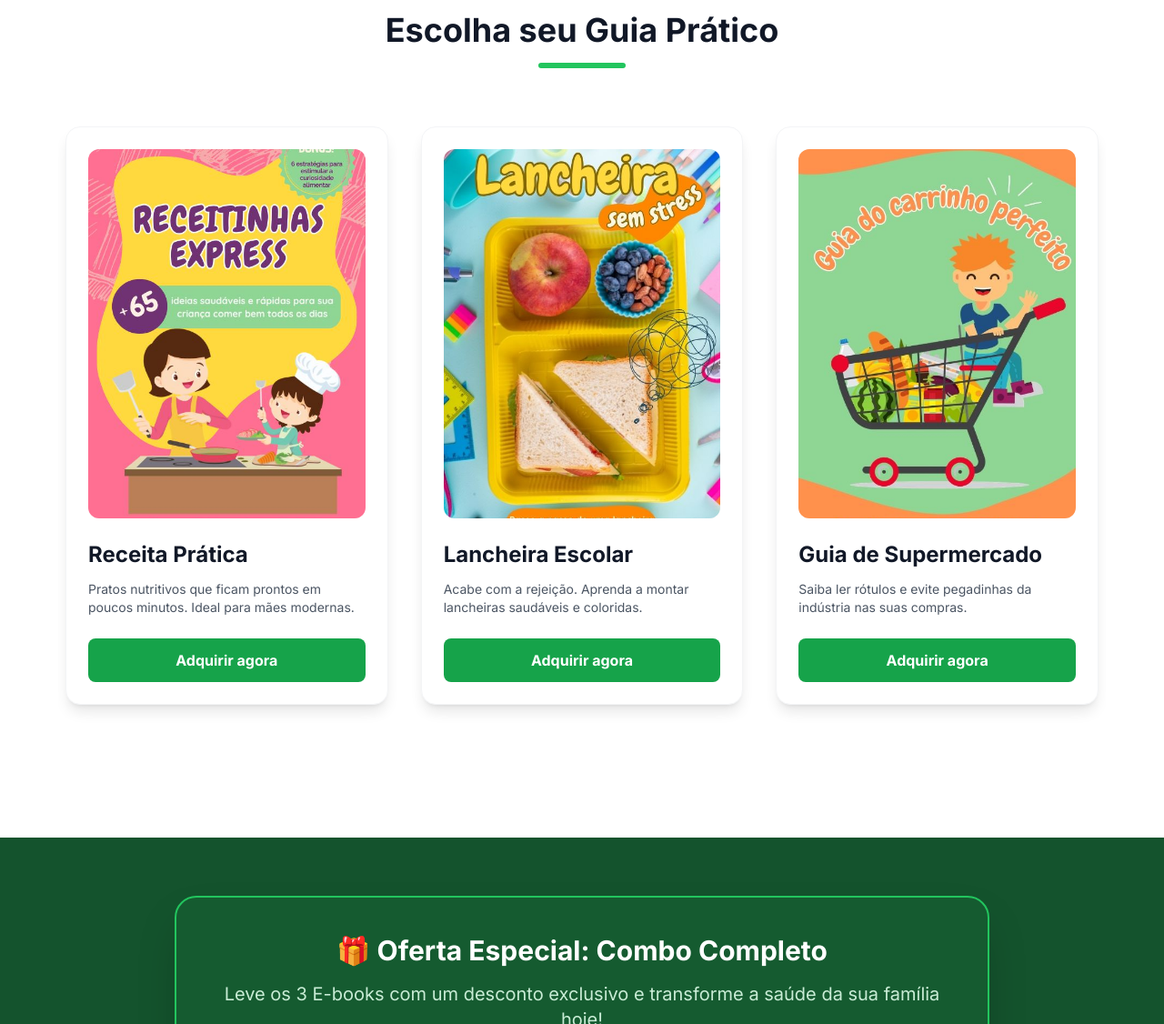
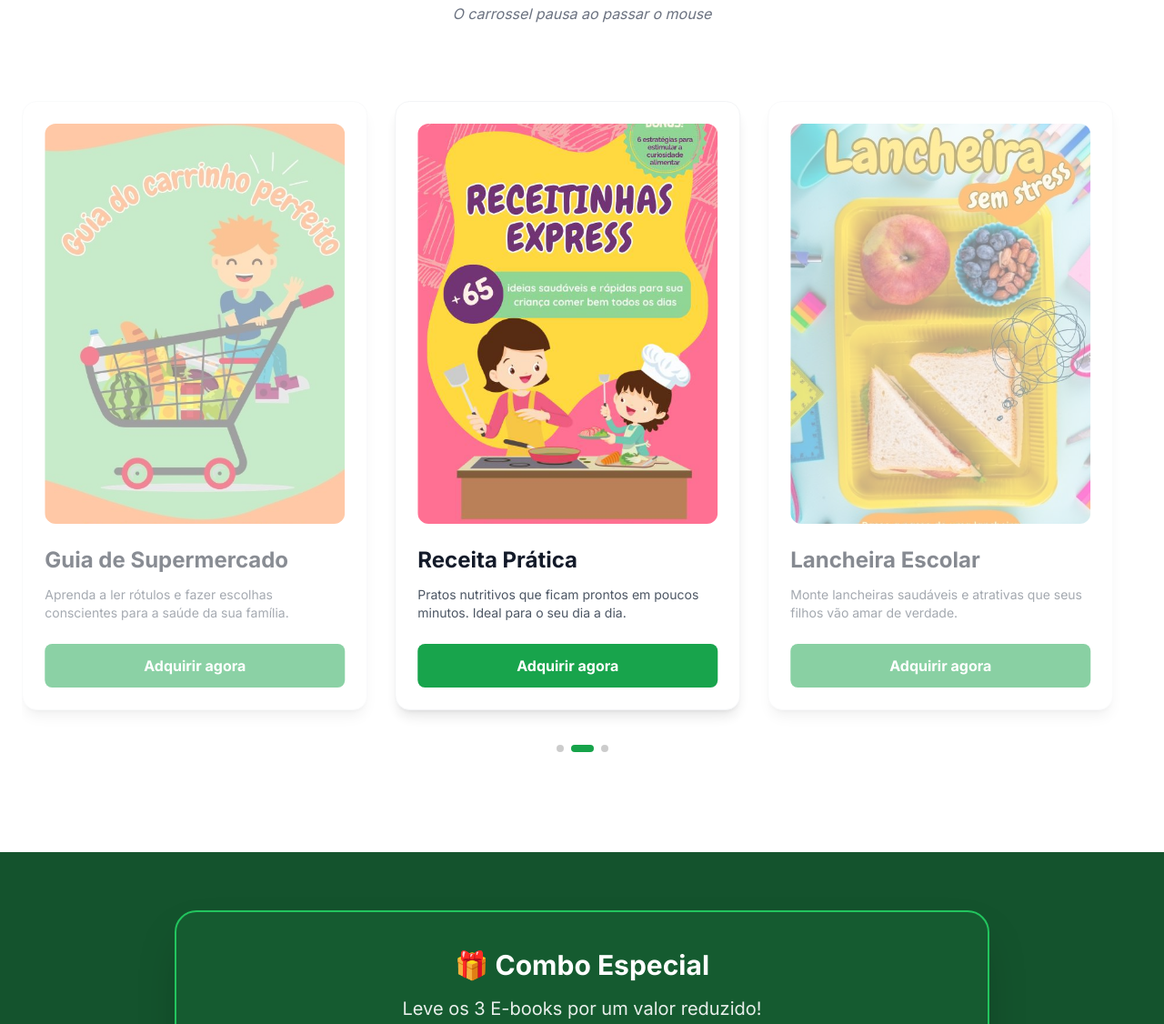
Before and after one commit to niutechbr/site-nutri, a plain HTML site: page index.html in a window 1280 px wide. Shown: the part 693-1819 px from the top of the page at 91% size. Drawn offline with nearby package versions, Linux system fonts and the light colour scheme.

Commit message:
style: implement Apple-inspired store layout with free-mode carousel

```diff
--- a/index.html
+++ b/index.html
@@ -15,11 +15,31 @@
         body { font-family: 'Inter', sans-serif; }
         html { scroll-behavior: smooth; }
 
-        /* Customização das bolinhas do carrossel */
+        /* --- Estilização do Carrossel com Destaque --- */
+        .swiper {
+            padding-bottom: 60px !important;
+            padding-top: 20px !important;
+        }
+
+        .swiper-slide {
+            transition: all 0.5s ease;
+            opacity: 0.5;
+            transform: scale(0.9);
+        }
+
+        /* Slide que está no centro/foco */
+        .swiper-slide-active {
+            opacity: 1;
+            transform: scale(1.05);
+            z-index: 10;
+        }
+
+        /* Customização dos pontos de navegação */
         .swiper-pagination-bullet-active {
-            background: #16a34a !important; /* verde-600 */
+            background: #16a34a !important;
+            width: 25px;
+            border-radius: 5px;
         }
-        .swiper { padding-bottom: 50px !important; }
     </style>
 </head>
 <body class="bg-gray-50 text-gray-800 antialiased">
@@ -29,72 +49,71 @@
             <span class="inline-block bg-green-100 text-green-700 text-sm font-bold px-4 py-2 rounded-full mb-6 shadow-sm border border-green-200">
                 🥗 Nutrição Infantil & Familiar
             </span>
-            <h1 class="text-4xl md:text-6xl font-extrabold text-gray-900 mb-6 leading-tight tracking-tight">
-                Transforme a alimentação da sua casa <br>
-                <span class="text-transparent bg-clip-text bg-gradient-to-r from-green-600 to-emerald-500">sem estresse e com economia</span>
+            <h1 class="text-4xl md:text-6xl font-extrabold text-gray-900 mb-6 leading-tight">
+                Alimentação saudável <br>
+                <span class="text-transparent bg-clip-text bg-gradient-to-r from-green-600 to-emerald-500 text-6xl">sem complicações</span>
             </h1>
             <p class="text-lg md:text-xl text-gray-600 mb-10 max-w-2xl mx-auto leading-relaxed">
-                Chega de dúvidas no supermercado ou na lancheira. Leve os <strong>3 Guias Práticos</strong> da Nutricionista Gamilkem e simplifique sua rotina hoje mesmo.
+                Do supermercado à lancheira: guias práticos criados pela <strong>Nutri Gamilkem</strong> para facilitar a rotina das mães.
             </p>
 
             <div class="flex flex-col sm:flex-row justify-center items-center gap-4">
                 <a href="#ebooks" class="w-full sm:w-auto bg-green-600 hover:bg-green-700 text-white font-bold py-4 px-10 rounded-xl transition duration-300 shadow-lg hover:shadow-green-500/30 transform hover:-translate-y-1">
                     Ver os E-books
                 </a>
-                <a href="https://wa.me/5534997775083" target="_blank" class="w-full sm:w-auto bg-white border-2 border-green-100 text-green-700 font-bold py-4 px-10 rounded-xl hover:border-green-600 hover:text-green-800 transition duration-300">
+                <a href="https://wa.me/5534997775083" target="_blank" class="w-full sm:w-auto bg-white border-2 border-green-100 text-green-700 font-bold py-4 px-10 rounded-xl hover:border-green-600 transition duration-300">
                     Falar com a Nutri
                 </a>
             </div>
         </div>
 
         <div class="absolute top-0 left-0 w-64 h-64 bg-green-200 rounded-full mix-blend-multiply filter blur-3xl opacity-30"></div>
-        <div class="absolute top-0 right-0 w-64 h-64 bg-emerald-200 rounded-full mix-blend-multiply filter blur-3xl opacity-30"></div>
     </header>
 
     <section id="ebooks" class="py-24 px-6 bg-white overflow-hidden">
-        <div class="max-w-6xl mx-auto">
-            <div class="text-center mb-16">
+        <div class="max-w-6xl mx-auto text-center mb-16">
             <h2 class="text-3xl md:text-4xl font-bold text-gray-900 mb-4">Escolha seu Guia Prático</h2>
             <div class="h-1.5 w-24 bg-green-500 mx-auto rounded-full"></div>
+            <p class="mt-4 text-gray-500 italic">O carrossel pausa ao passar o mouse</p>
         </div>
 
-            <div class="swiper mySwiper">
+        <div class="swiper mySwiper px-4">
             <div class="swiper-wrapper">
 
-                    <div class="swiper-slide h-auto">
-                        <div class="bg-white rounded-2xl p-6 border border-gray-100 shadow-lg hover:shadow-xl transition-all flex flex-col h-full mx-2">
+                <div class="swiper-slide">
+                    <div class="bg-white rounded-2xl p-6 border border-gray-100 shadow-lg flex flex-col h-full">
                         <div class="relative mb-6 rounded-xl overflow-hidden bg-gray-100 aspect-[3/4]">
-                                <img src="assets/img/capa-receitas.jpg" alt="E-book Receita Prática" class="object-cover w-full h-full transform hover:scale-105 transition duration-500">
+                            <img src="assets/img/capa-receitas.jpg" alt="Receita Prática" class="object-cover w-full h-full">
                         </div>
                         <h3 class="text-2xl font-bold mb-3 text-gray-900">Receita Prática</h3>
-                            <p class="text-gray-600 mb-6 flex-grow text-sm">Pratos nutritivos que ficam prontos em poucos minutos. Ideal para mães modernas.</p>
-                            <a href="https://wa.me/5534997775083?text=Olá! Gostaria de adquirir o E-book: Receita Prática" target="_blank" class="block text-center bg-green-600 hover:bg-green-700 text-white font-bold py-3 px-6 rounded-lg transition duration-300">
+                        <p class="text-gray-600 mb-6 flex-grow text-sm">Pratos nutritivos que ficam prontos em poucos minutos. Ideal para o seu dia a dia.</p>
+                        <a href="https://wa.me/5534997775083?text=Olá! Quero o E-book: Receita Prática" target="_blank" class="block text-center bg-green-600 hover:bg-green-700 text-white font-bold py-3 px-6 rounded-lg transition duration-300">
                             Adquirir agora
                         </a>
                     </div>
                 </div>
 
-                    <div class="swiper-slide h-auto">
-                        <div class="bg-white rounded-2xl p-6 border border-gray-100 shadow-lg hover:shadow-xl transition-all flex flex-col h-full mx-2">
+                <div class="swiper-slide">
+                    <div class="bg-white rounded-2xl p-6 border border-gray-100 shadow-lg flex flex-col h-full">
                         <div class="relative mb-6 rounded-xl overflow-hidden bg-gray-100 aspect-[3/4]">
-                                <img src="assets/img/capa-lancheira.jpg" alt="E-book Lancheira Escolar" class="object-cover w-full h-full transform hover:scale-105 transition duration-500">
+                            <img src="assets/img/capa-lancheira.jpg" alt="Lancheira Escolar" class="object-cover w-full h-full">
                         </div>
                         <h3 class="text-2xl font-bold mb-3 text-gray-900">Lancheira Escolar</h3>
-                            <p class="text-gray-600 mb-6 flex-grow text-sm">Acabe com a rejeição. Aprenda a montar lancheiras saudáveis e coloridas.</p>
-                            <a href="https://wa.me/5534997775083?text=Olá! Gostaria de adquirir o E-book: Lancheira Escolar" target="_blank" class="block text-center bg-green-600 hover:bg-green-700 text-white font-bold py-3 px-6 rounded-lg transition duration-300">
+                        <p class="text-gray-600 mb-6 flex-grow text-sm">Monte lancheiras saudáveis e atrativas que seus filhos vão amar de verdade.</p>
+                        <a href="https://wa.me/5534997775083?text=Olá! Quero o E-book: Lancheira Escolar" target="_blank" class="block text-center bg-green-600 hover:bg-green-700 text-white font-bold py-3 px-6 rounded-lg transition duration-300">
                             Adquirir agora
                         </a>
                     </div>
                 </div>
 
-                    <div class="swiper-slide h-auto">
-                        <div class="bg-white rounded-2xl p-6 border border-gray-100 shadow-lg hover:shadow-xl transition-all flex flex-col h-full mx-2">
+                <div class="swiper-slide">
+                    <div class="bg-white rounded-2xl p-6 border border-gray-100 shadow-lg flex flex-col h-full">
                         <div class="relative mb-6 rounded-xl overflow-hidden bg-gray-100 aspect-[3/4]">
-                                <img src="assets/img/capa-supermercado.jpg" alt="Guia de Supermercado" class="object-cover w-full h-full transform hover:scale-105 transition duration-500">
+                            <img src="assets/img/capa-supermercado.jpg" alt="Guia de Supermercado" class="object-cover w-full h-full">
                         </div>
                         <h3 class="text-2xl font-bold mb-3 text-gray-900">Guia de Supermercado</h3>
-                            <p class="text-gray-600 mb-6 flex-grow text-sm">Saiba ler rótulos e evite pegadinhas da indústria nas suas compras.</p>
-                            <a href="https://wa.me/5534997775083?text=Olá! Gostaria de adquirir o E-book: Guia de Supermercado" target="_blank" class="block text-center bg-green-600 hover:bg-green-700 text-white font-bold py-3 px-6 rounded-lg transition duration-300">
+                        <p class="text-gray-600 mb-6 flex-grow text-sm">Aprenda a ler rótulos e fazer escolhas conscientes para a saúde da sua família.</p>
+                        <a href="https://wa.me/5534997775083?text=Olá! Quero o E-book: Guia de Supermercado" target="_blank" class="block text-center bg-green-600 hover:bg-green-700 text-white font-bold py-3 px-6 rounded-lg transition duration-300">
                             Adquirir agora
                         </a>
                     </div>
@@ -103,14 +122,13 @@
             </div>
             <div class="swiper-pagination"></div>
         </div>
-        </div>
     </section>
 
     <section id="oferta" class="py-16 px-6 bg-green-900 text-white">
         <div class="max-w-4xl mx-auto text-center border-2 border-green-500 rounded-3xl p-10 bg-green-800/50 shadow-2xl">
-            <h2 class="text-3xl font-bold mb-4">🎁 Oferta Especial: Combo Completo</h2>
-            <p class="text-xl mb-8 opacity-90 text-green-100">Leve os 3 E-books com um desconto exclusivo e transforme a saúde da sua família hoje!</p>
-            <a href="https://wa.me/5534997775083?text=Olá Nutri! Quero garantir o COMBO ESPECIAL com os 3 E-books." target="_blank" class="inline-block bg-yellow-400 hover:bg-yellow-500 text-green-900 font-extrabold py-5 px-12 rounded-full text-xl transition transform hover:scale-105 shadow-xl">
+            <h2 class="text-3xl font-bold mb-4">🎁 Combo Especial</h2>
+            <p class="text-xl mb-8 opacity-90">Leve os 3 E-books por um valor reduzido!</p>
+            <a href="https://wa.me/5534997775083?text=Olá Nutri! Quero garantir o COMBO com os 3 E-books." target="_blank" class="inline-block bg-yellow-400 hover:bg-yellow-500 text-green-900 font-extrabold py-5 px-12 rounded-full text-xl transition transform hover:scale-105 shadow-xl">
                 QUERO O COMBO COMPLETO ➔
             </a>
         </div>
@@ -118,19 +136,16 @@
 
     <footer class="bg-gray-900 text-white py-16 px-6">
         <div class="max-w-4xl mx-auto text-center">
-            <h2 class="text-3xl font-bold mb-6">Ficou com alguma dúvida?</h2>
-            <p class="mb-10 text-gray-400 text-lg">Entre em contato diretamente com a Nutri Gamilkem</p>
-
-            <div class="flex flex-col md:flex-row justify-center items-center gap-6 mb-12">
-                <a href="https://wa.me/5534997775083" target="_blank" class="flex items-center gap-3 bg-green-600 hover:bg-green-700 px-6 py-4 rounded-lg font-bold transition">
+            <h2 class="text-3xl font-bold mb-8">Ficou com alguma dúvida?</h2>
+            <div class="flex flex-col md:flex-row justify-center items-center gap-8 mb-12">
+                <a href="https://wa.me/5534997775083" target="_blank" class="flex items-center gap-3 text-xl hover:text-green-400 transition">
                     <span>📞 (34) 99777-5083</span>
                 </a>
-                <a href="mailto:nutrigimilkem@gmail.com" class="flex items-center gap-3 bg-gray-800 hover:bg-gray-700 px-6 py-4 rounded-lg transition border border-gray-700">
+                <a href="mailto:nutrigimilkem@gmail.com" class="flex items-center gap-3 text-xl hover:text-green-400 transition">
                     <span>✉️ nutrigimilkem@gmail.com</span>
                 </a>
             </div>
-
-            <div class="pt-8 border-t border-gray-800 text-sm text-gray-500">
+            <div class="pt-8 border-t border-gray-800 text-sm opacity-50">
                 &copy; 2024 Nutricionista Gamilkem. Todos os direitos reservados.
             </div>
         </div>
@@ -140,18 +155,21 @@
 
     <script>
         var swiper = new Swiper(".mySwiper", {
-            slidesPerView: 1,
-            spaceBetween: 20,
-            loop: true,
+            slidesPerView: 1.1,         // Mostra um pouco do próximo slide
+            centeredSlides: true,      // Centraliza o slide ativo
+            spaceBetween: 30,          // Espaço entre os slides
+            loop: true,                // Loop infinito
             autoplay: {
-                delay: 4000,
+                delay: 5000,           // 5 segundos entre cada troca
                 disableOnInteraction: false,
+                pauseOnMouseEnter: true, // Pausa o carrossel quando o mouse está em cima
             },
             pagination: {
                 el: ".swiper-pagination",
                 clickable: true,
             },
             breakpoints: {
+                // Configurações para telas maiores
                 640: { slidesPerView: 2 },
                 1024: { slidesPerView: 3 },
             },
```
Lines whose indentation alone changed are shown as unchanged.
